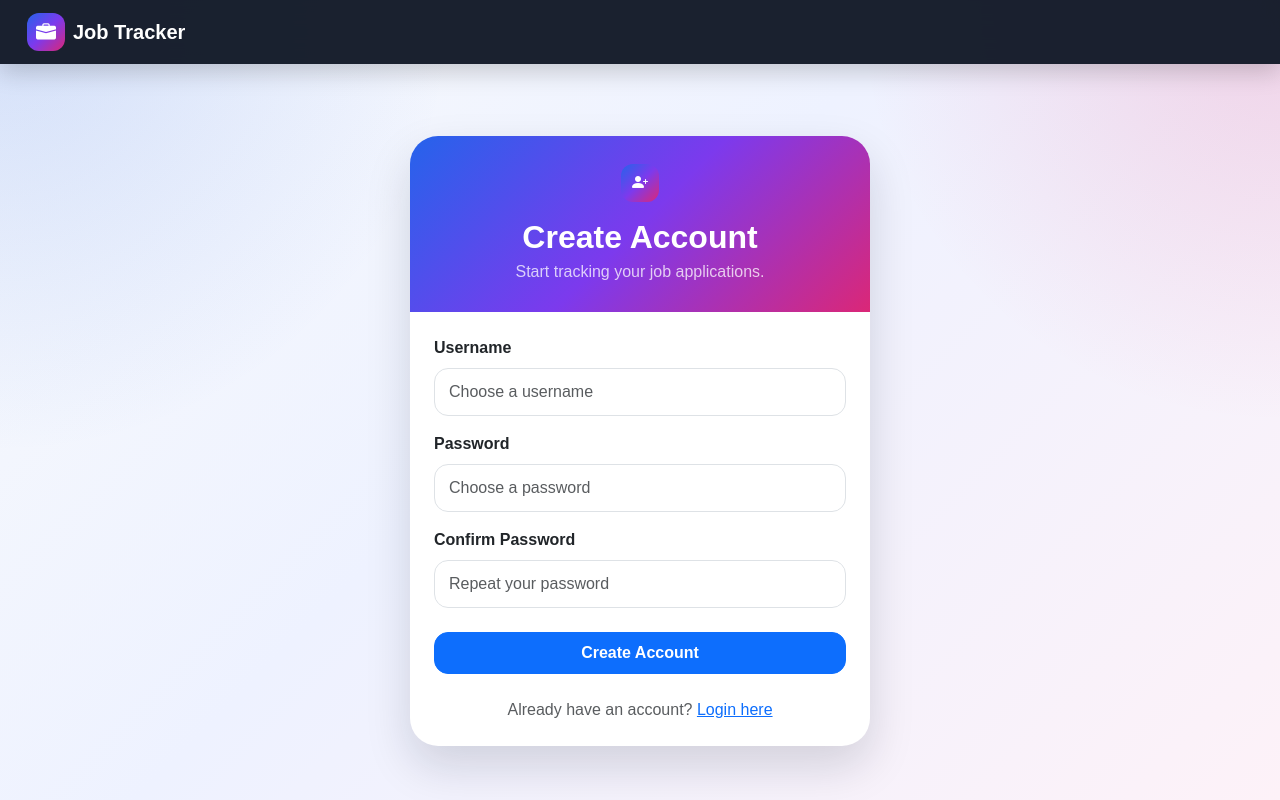
After one commit to halazozo/job-application-tracker, a Django app: page /register/ in a window 1280 px wide. The commit adds this page. Run offline with Django 5.2, Linux system fonts and the light colour scheme.

Commit message:
Add landing page and user registration

```diff
--- a/applications/templates/applications/base.html
+++ b/applications/templates/applications/base.html
@@ -262,7 +262,7 @@
 
 <nav class="navbar navbar-expand-lg navbar-dark navbar-custom sticky-top">
     <div class="container page-container">
-        <a class="navbar-brand fw-bold d-flex align-items-center" href="{% url 'dashboard' %}">
+        <a class="navbar-brand fw-bold d-flex align-items-center" href="{% if user.is_authenticated %}{% url 'dashboard' %}{% else %}{% url 'landing' %}{% endif %}">
             <span class="brand-circle">
                 <i class="bi bi-briefcase-fill"></i>
             </span>
--- a/applications/templates/registration/login.html
+++ b/applications/templates/registration/login.html
@@ -61,6 +61,10 @@
                 <i class="bi bi-box-arrow-in-right"></i>
                 Login
             </button>
+            <p class="text-center text-muted mt-4 mb-0">
+    Don't have an account?
+    <a href="{% url 'register' %}">Create one here</a>
+</p>
         </form>
     </div>
 </div>
--- /dev/null
+++ b/applications/templates/registration/register.html
@@ -0,0 +1,74 @@
+{% extends 'applications/base.html' %}
+
+{% block content %}
+
+<div class="auth-card bg-white mt-5">
+    <div class="auth-top">
+        <div class="brand-circle mx-auto mb-3">
+            <i class="bi bi-person-plus-fill"></i>
+        </div>
+
+        <h2 class="fw-bold mb-1">Create Account</h2>
+        <p class="mb-0 opacity-75">
+            Start tracking your job applications.
+        </p>
+    </div>
+
+    <div class="p-4">
+        {% if form.errors %}
+            <div class="alert alert-danger rounded-4">
+                Please check your username and password.
+                <br>
+                Password must not be too simple.
+            </div>
+        {% endif %}
+
+        <form method="post">
+            {% csrf_token %}
+
+            <div class="mb-3">
+                <label class="form-label fw-semibold">Username</label>
+                <input
+                    type="text"
+                    name="username"
+                    class="form-control"
+                    placeholder="Choose a username"
+                    required
+                >
+            </div>
+
+            <div class="mb-3">
+                <label class="form-label fw-semibold">Password</label>
+                <input
+                    type="password"
+                    name="password1"
+                    class="form-control"
+                    placeholder="Choose a password"
+                    required
+                >
+            </div>
+
+            <div class="mb-4">
+                <label class="form-label fw-semibold">Confirm Password</label>
+                <input
+                    type="password"
+                    name="password2"
+                    class="form-control"
+                    placeholder="Repeat your password"
+                    required
+                >
+            </div>
+
+            <button type="submit" class="btn btn-primary w-100 btn-rounded py-2 fw-semibold">
+                Create Account
+            </button>
+        </form>
+
+        <p class="text-center text-muted mt-4 mb-0">
+            Already have an account?
+            <a href="{% url 'login' %}">Login here</a>
+        </p>
+    </div>
+</div>
+
+{% endblock %}
--- a/applications/urls.py
+++ b/applications/urls.py
@@ -2,7 +2,9 @@ from django.urls import path
 from . import views
 
 urlpatterns = [
-    path('', views.dashboard, name='dashboard'),
+    path('', views.landing, name='landing'),
+    path('dashboard/', views.dashboard, name='dashboard'),
+    path('register/', views.register, name='register'),
     path('add/', views.add_application, name='add_application'),
     path('edit/<int:pk>/', views.edit_application, name='edit_application'),
     path('delete/<int:pk>/', views.delete_application, name='delete_application'),
--- a/applications/views.py
+++ b/applications/views.py
@@ -2,11 +2,35 @@ from django.shortcuts import render, redirect, get_object_or_404
 from django.contrib.auth.decorators import login_required
 from django.contrib import messages
 from django.db.models import Q
+from django.contrib.auth.forms import UserCreationForm
+from django.contrib.auth import login
 
 from .models import JobApplication
 from .forms import JobApplicationForm
 
+def landing(request):
+    if request.user.is_authenticated:
+        return redirect('dashboard')
 
+    return render(request, 'applications/landing.html')
+
+
+def register(request):
+    if request.user.is_authenticated:
+        return redirect('dashboard')
+
+    if request.method == 'POST':
+        form = UserCreationForm(request.POST)
+
+        if form.is_valid():
+            user = form.save()
+            login(request, user)
+            messages.success(request, 'Account created successfully.')
+            return redirect('dashboard')
+    else:
+        form = UserCreationForm()
+
+    return render(request, 'registration/register.html', {'form': form})
 @login_required
 def dashboard(request):
     applications = JobApplication.objects.filter(user=request.user).order_by('-created_at')
--- a/config/settings.py
+++ b/config/settings.py
@@ -124,8 +124,8 @@ STATIC_URL = 'static/'
 MEDIA_URL = '/media/'
 MEDIA_ROOT = BASE_DIR / 'media'
 
-LOGIN_REDIRECT_URL = '/'
-LOGOUT_REDIRECT_URL = '/accounts/login/'
+LOGIN_REDIRECT_URL = '/dashboard/'
+LOGOUT_REDIRECT_URL = '/'
 LOGIN_URL = '/accounts/login/'
 STATIC_URL = 'static/'
 STATIC_ROOT = BASE_DIR / 'staticfiles'
```
Also changed, not shown: applications/templates/applications/landing.html (added, +60 -0 lines).
